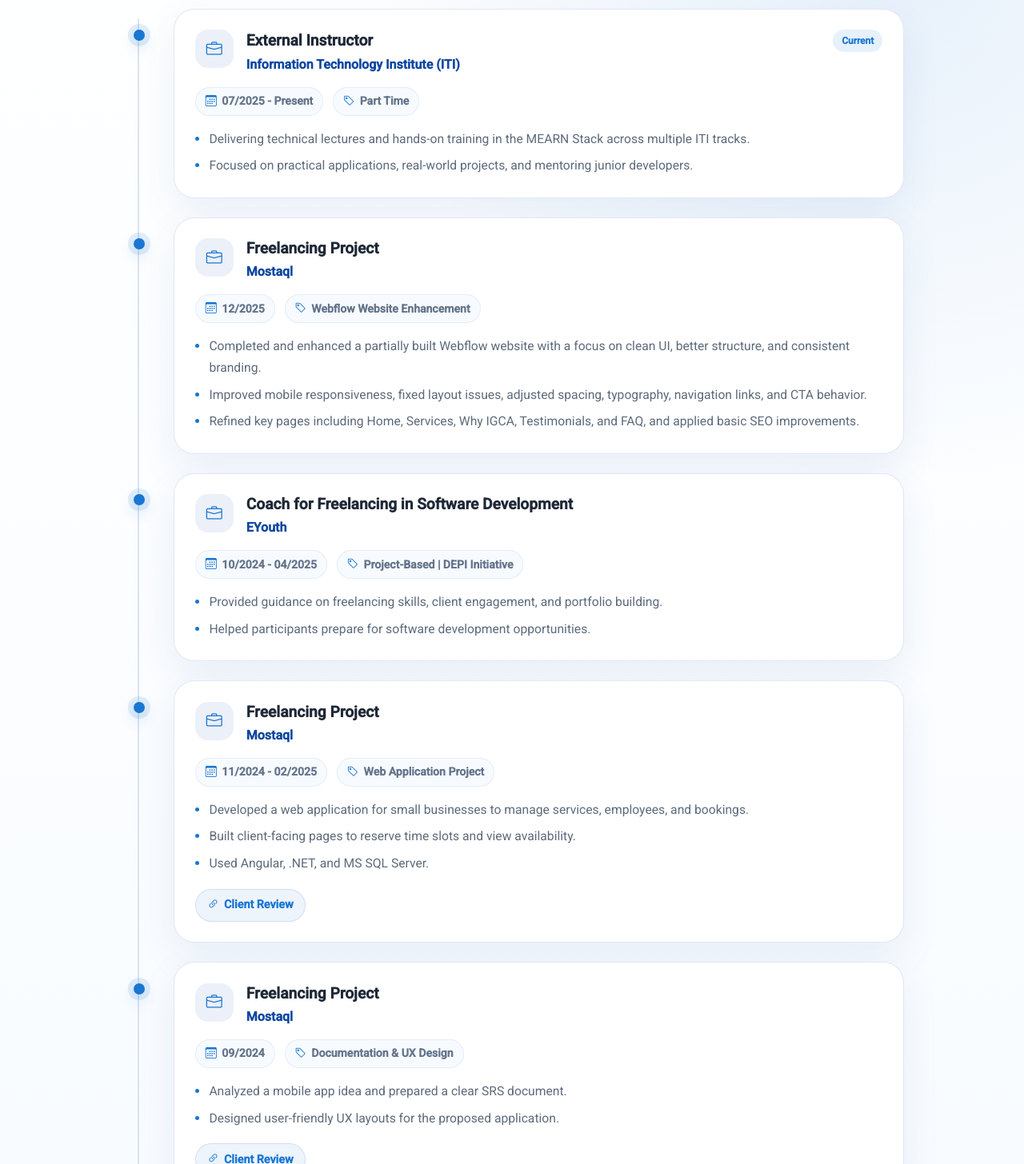
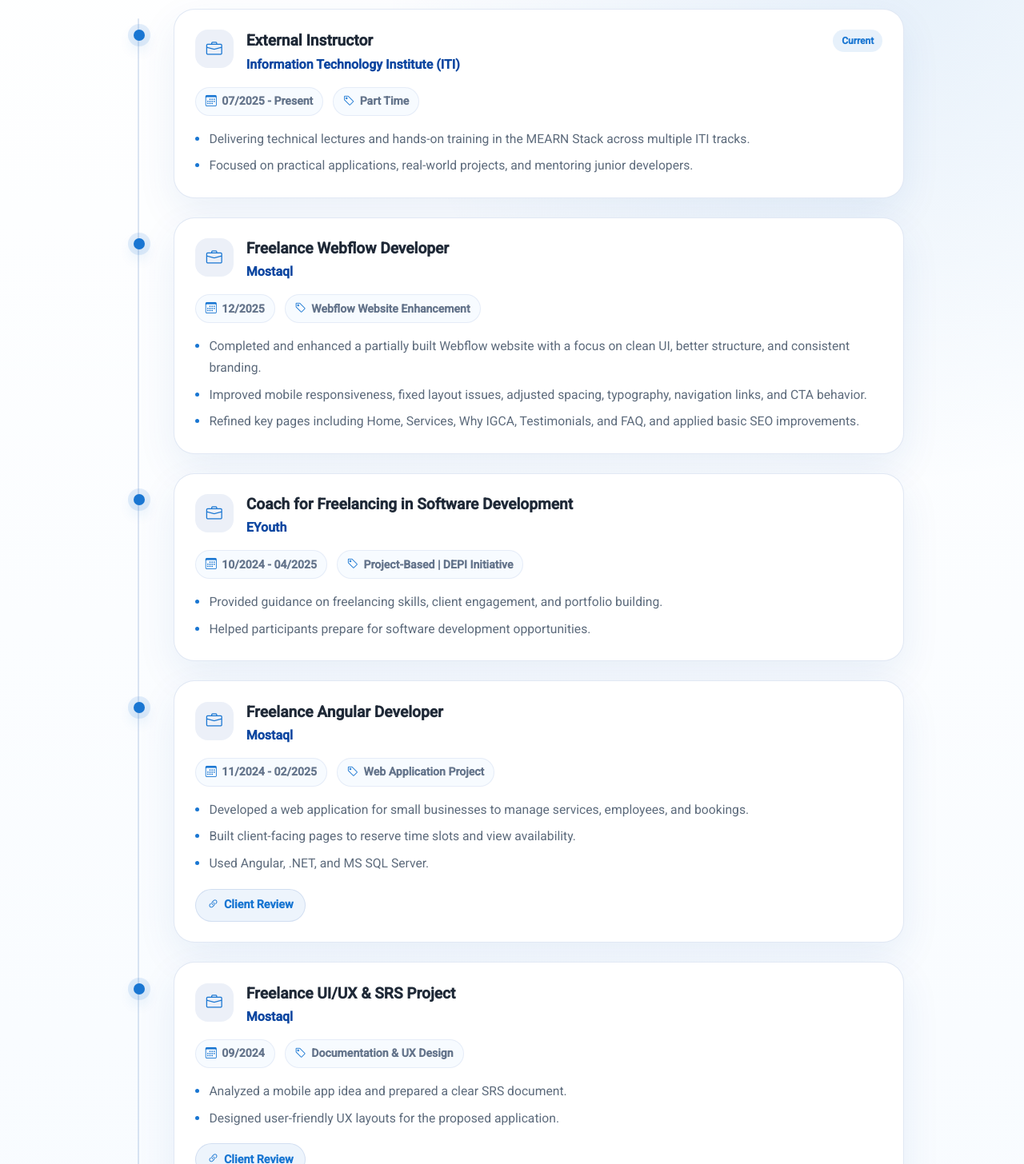
Before and after one commit to MahmoudMo99/portfolio, an Angular app: page / in a window 1280 px wide. Shown: the part 2774-4230 px from the top of the page at 80% size. Built offline with nearby package versions, Linux system fonts and the light colour scheme.

Commit message:
update experiences titles

```diff
--- a/src/app/components/work-experiences/work-experiences.component.ts
+++ b/src/app/components/work-experiences/work-experiences.component.ts
@@ -30,7 +30,7 @@ export class WorkExperiencesComponent {
       ],
     },
     {
-      title: 'Freelancing Project',
+      title: 'Freelance Webflow Developer',
       organization: 'Mostaql',
       date: '12/2025',
       type: 'Webflow Website Enhancement',
@@ -51,7 +51,7 @@ export class WorkExperiencesComponent {
       ],
     },
     {
-      title: 'Freelancing Project',
+      title: 'Freelance Angular Developer',
       organization: 'Mostaql',
       date: '11/2024 - 02/2025',
       type: 'Web Application Project',
@@ -63,7 +63,7 @@ export class WorkExperiencesComponent {
       reviewLink: 'https://mostaql.com/u/Mahmoud_7oda_9/reviews/8202653',
     },
     {
-      title: 'Freelancing Project',
+      title: 'Freelance UI/UX & SRS Project',
       organization: 'Mostaql',
       date: '09/2024',
       type: 'Documentation & UX Design',
```
